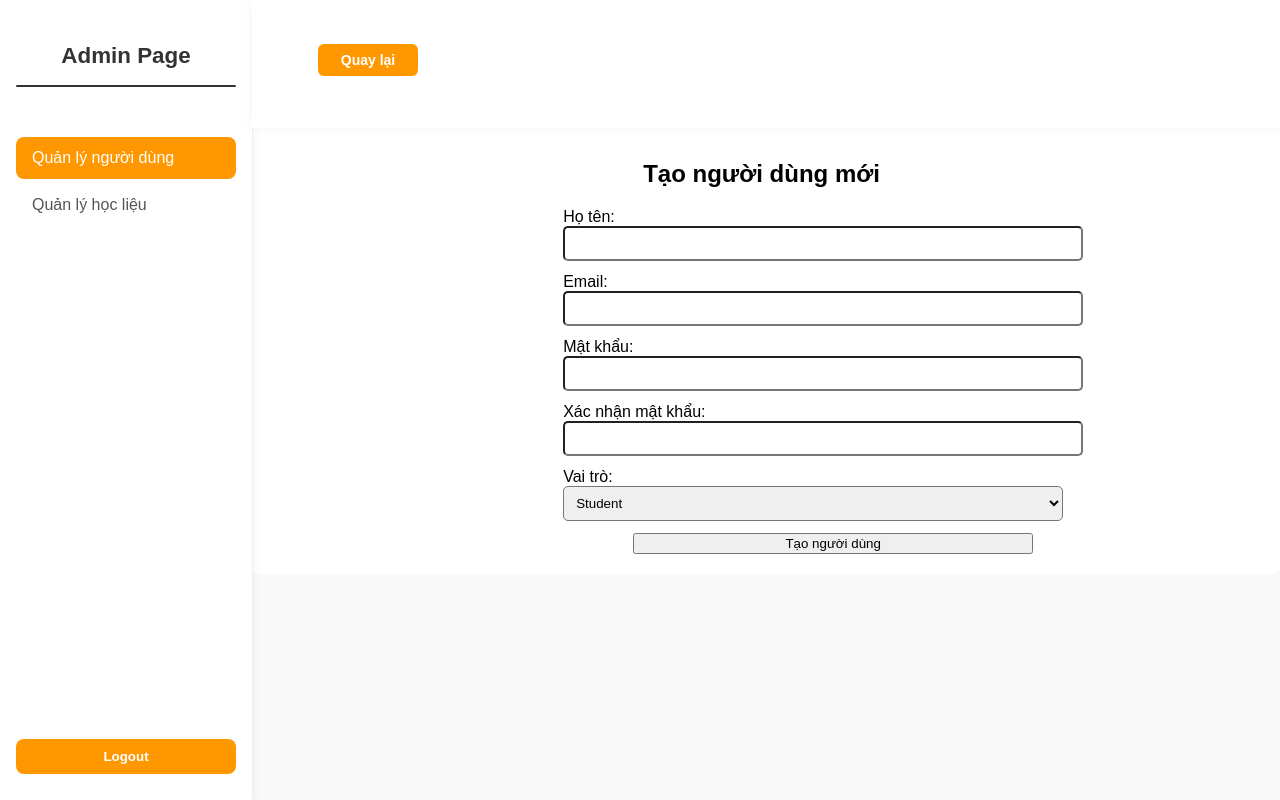
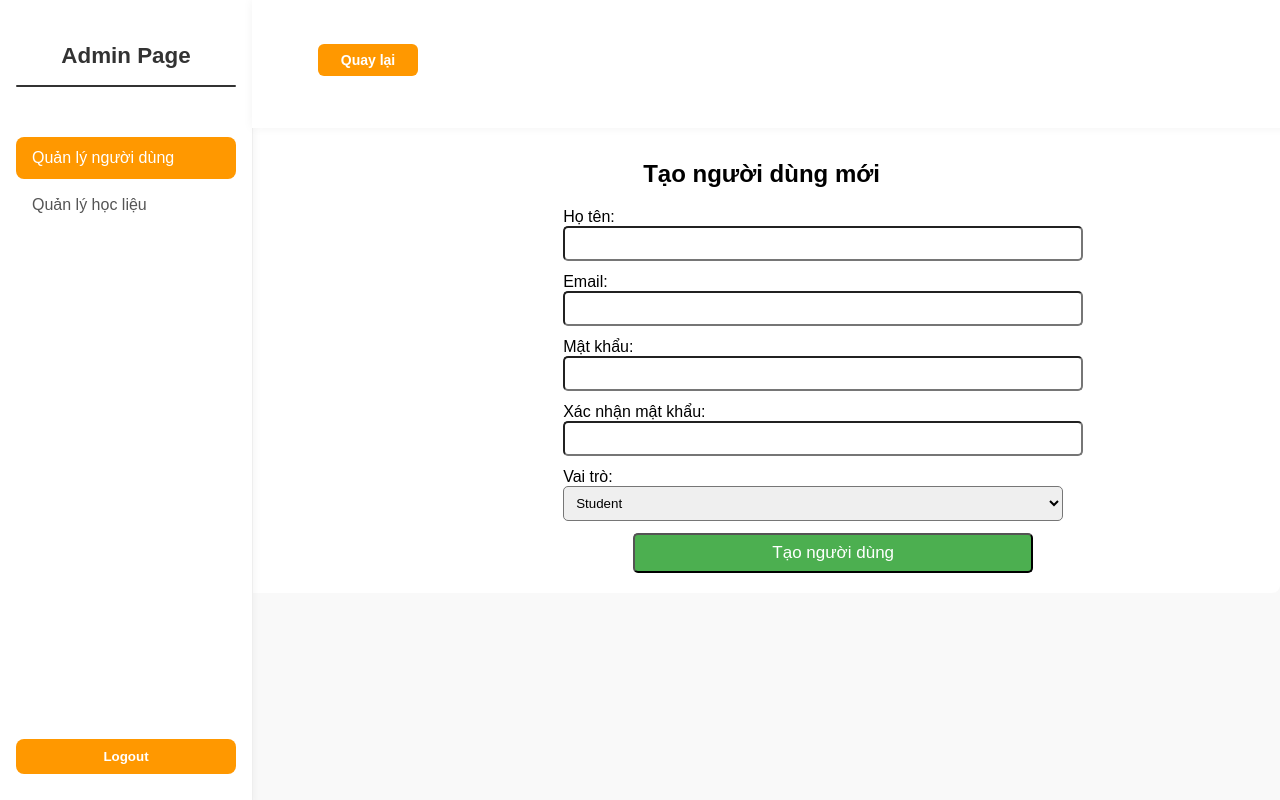
Before and after one commit to Quyen-Peter/FE_ElectronicWeb2D, a React (Create React App) app: page /Create-User in a window 1280 px wide. Built offline with nearby package versions, Linux system fonts and the light colour scheme.

Commit message:
Initial commit

```diff
--- a/src/screen/CreateUser.tsx
+++ b/src/screen/CreateUser.tsx
@@ -112,11 +112,10 @@ const CreateUser = () => {
               <label>Vai trò:</label>
               <select value={role} onChange={(e) => setRole(e.target.value)}>
                 <option value="Student">Student</option>
-                <option value="Teacher">Teacher</option>
                 <option value="Admin">Admin</option>
               </select>
             </div>
-            <button type="submit">Tạo người dùng</button>
+            <button type="submit" style={{height: "40px", borderRadius: "5px", backgroundColor: "#4CAF50", color: "white", fontSize: "17px"}}>Tạo người dùng</button>
           </form>
         </div>
       </div>
```
